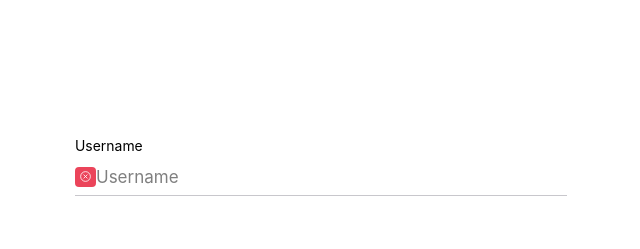
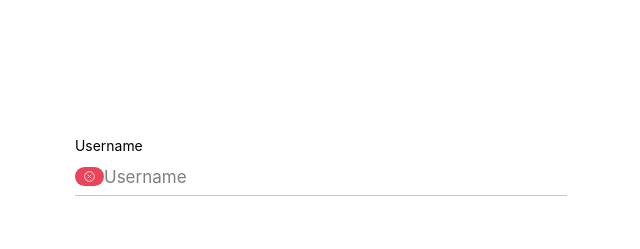
Before and after one commit to KSherwoodd/ControlNews, a React (Create React App) app: page / in a window 1280 px wide. Shown: the top 249 px of the page, without its empty margins (329-969 px from the left). Built offline with nearby package versions, Linux system fonts and the light colour scheme.

Commit message:
1 file modified

```diff
--- a/src/Home/SignInPage/SignInPage.tsx
+++ b/src/Home/SignInPage/SignInPage.tsx
@@ -38,7 +38,7 @@ function SignIn() {
                 autocomplete="username"
                 autofocus={autoFocus}
                 enterkeyhint="next"
-                mode="md"
+                mode="ios"
                 required={inputReq}
               >
                 <IonBadge slot="end" color={!validCheck ? 'danger' : 'success'}>
@@ -55,7 +55,7 @@ function SignIn() {
                 placeholder="Password"
                 autocomplete="current-password"
                 enterkeyhint="enter"
-                mode="md"
+                mode="ios"
                 required={inputReq}
               >
                 <IonBadge slot="end" color={!validCheck ? 'danger' : 'success'}>
@@ -64,8 +64,7 @@ function SignIn() {
               </IonInput>
             </IonItem>
           </IonList>
-          {}
-          {}
+
           <IonButton
             onClick={() =>
               presentAlert({
```
